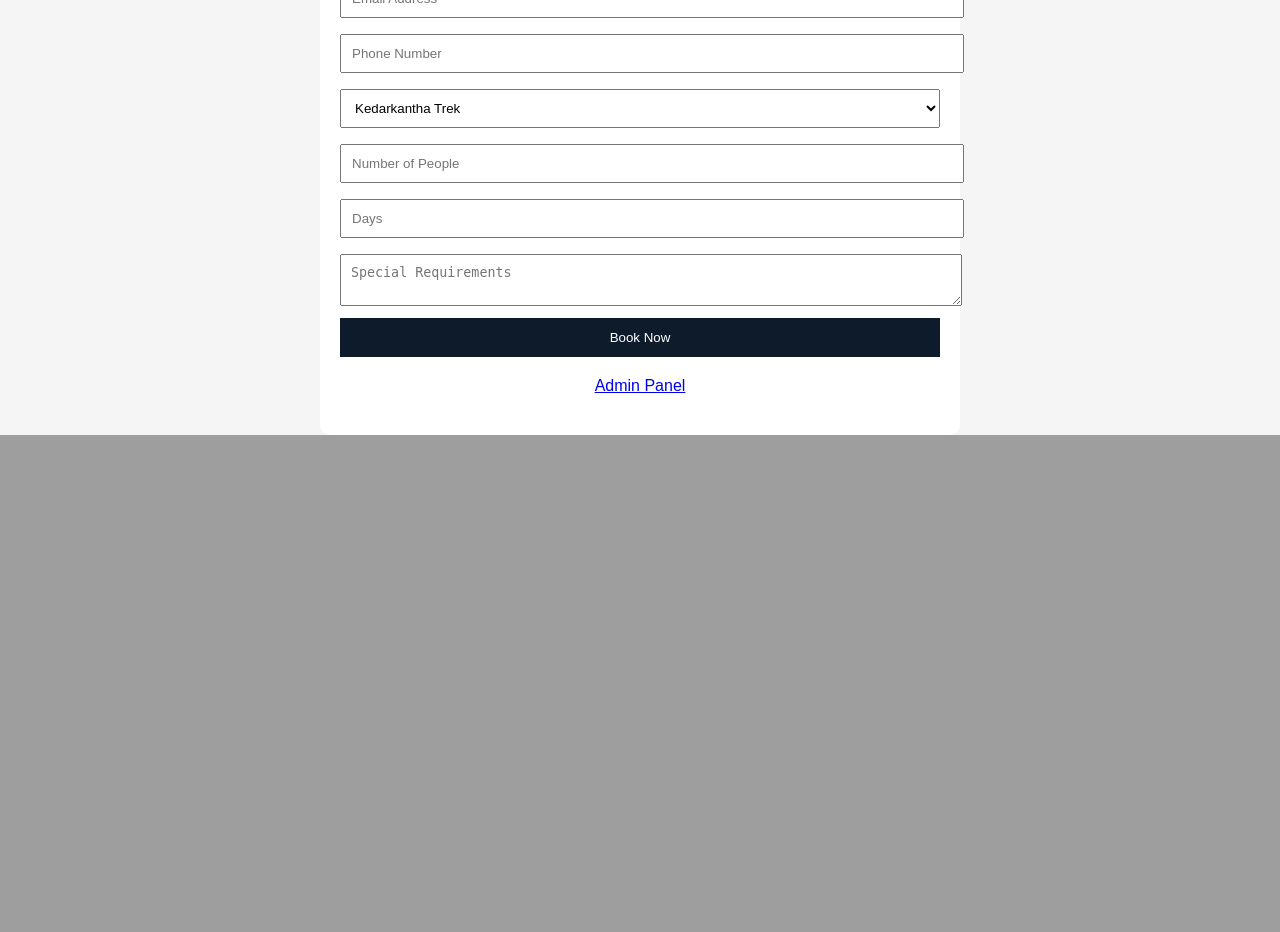
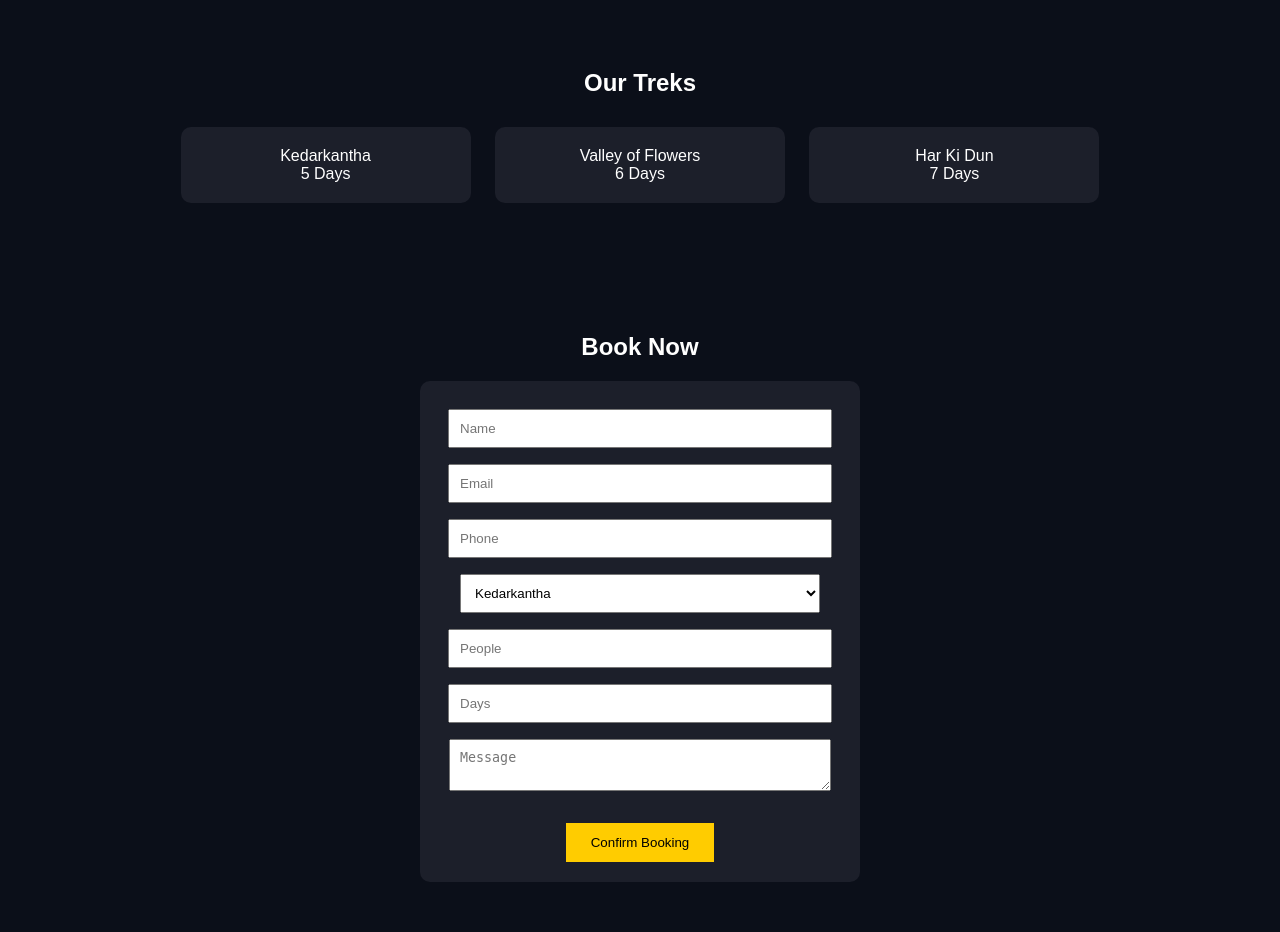
Before and after one commit to Dimriaditya/trek_pro, a Flask app: page / in a window 1280 px wide. Shown: the part 801-1733 px from the top of the page. Before the commit the page ends 1236 px from the top, so only its background shows below. Run offline with Flask 3, Linux system fonts and the light colour scheme; data comes from the database, SQL or seed files in the repository.

Commit message:
added requirements

```diff
--- /dev/null
+++ b/requirements.txt
@@ -0,0 +1,2 @@
+Flask
+gunicorn
--- a/templates/index.html
+++ b/templates/index.html
@@ -1,52 +1,121 @@
 <!DOCTYPE html>
 <html>
 <head>
-<title>Trek Explorer Company</title>
+<title>Himalaya Trek Explorer</title>
 <meta name="viewport" content="width=device-width, initial-scale=1.0">
-<link rel="stylesheet" href="/static/style.css">
+
+<style>
+body {
+margin:0;
+font-family: 'Arial';
+background:#0b0f19;
+color:white;
+}
+
+.hero {
+height:100vh;
+background:url('https://images.unsplash.com/photo-1501785888041-af3ef285b470');
+background-size:cover;
+display:flex;
+flex-direction:column;
+justify-content:center;
+align-items:center;
+text-align:center;
+}
+
+.hero h1 {
+font-size:50px;
+margin:0;
+}
+
+.hero p {
+font-size:18px;
+opacity:0.8;
+}
+
+.btn {
+padding:12px 25px;
+background:#ffcc00;
+color:black;
+border:none;
+margin-top:20px;
+cursor:pointer;
+}
+
+.section {
+padding:50px;
+text-align:center;
+}
+
+.card {
+background:#1c1f2a;
+padding:20px;
+margin:10px;
+display:inline-block;
+width:250px;
+border-radius:10px;
+}
+
+input, select, textarea {
+width:90%;
+padding:10px;
+margin:8px;
+}
+
+form {
+background:#1c1f2a;
+padding:20px;
+border-radius:10px;
+max-width:400px;
+margin:auto;
+}
+</style>
 </head>
 
 <body>
 
-<header>
-    <h1>🏔 Trek Explorer Company</h1>
-    <p>Trusted Himalayan Trek Booking Platform</p>
-    <span>Total Bookings: {{ total }}</span>
-</header>
+<div class="hero">
+<h1>Himalaya Trek Explorer</h1>
+<p>Not Just Travel — It's an Experience</p>
+<button class="btn">Book Your Trek</button>
+</div>
 
-<section class="hero">
-    Explore Himalayas Like Never Before
-</section>
+<div class="section">
 
-<section class="container">
+<h2>Our Treks</h2>
 
-<h2>Book Your Trek</h2>
+<div class="card">Kedarkantha<br>5 Days</div>
+<div class="card">Valley of Flowers<br>6 Days</div>
+<div class="card">Har Ki Dun<br>7 Days</div>
+
+</div>
+
+<div class="section">
+
+<h2>Book Now</h2>
 
 <form action="/book" method="POST">
 
-<input name="name" placeholder="Full Name" required>
-<input name="email" placeholder="Email Address" required>
-<input name="phone" placeholder="Phone Number" required>
+<input name="name" placeholder="Name">
+<input name="email" placeholder="Email">
+<input name="phone" placeholder="Phone">
 
 <select name="trek">
-    <option>Kedarkantha Trek</option>
-    <option>Valley of Flowers</option>
-    <option>Har Ki Dun</option>
-    <option>Chopta Tungnath</option>
+<option>Kedarkantha</option>
+<option>Valley of Flowers</option>
+<option>Har Ki Dun</option>
 </select>
 
-<input name="people" placeholder="Number of People" required>
-<input name="days" placeholder="Days" required>
+<input name="people" placeholder="People">
+<input name="days" placeholder="Days">
 
-<textarea name="message" placeholder="Special Requirements"></textarea>
+<textarea name="message" placeholder="Message"></textarea>
 
-<button type="submit">Book Now</button>
+<button class="btn">Confirm Booking</button>
 
 </form>
 
-<a href="/admin">Admin Panel</a>
-
-</section>
+</div>
 
 </body>
 </html>
```
